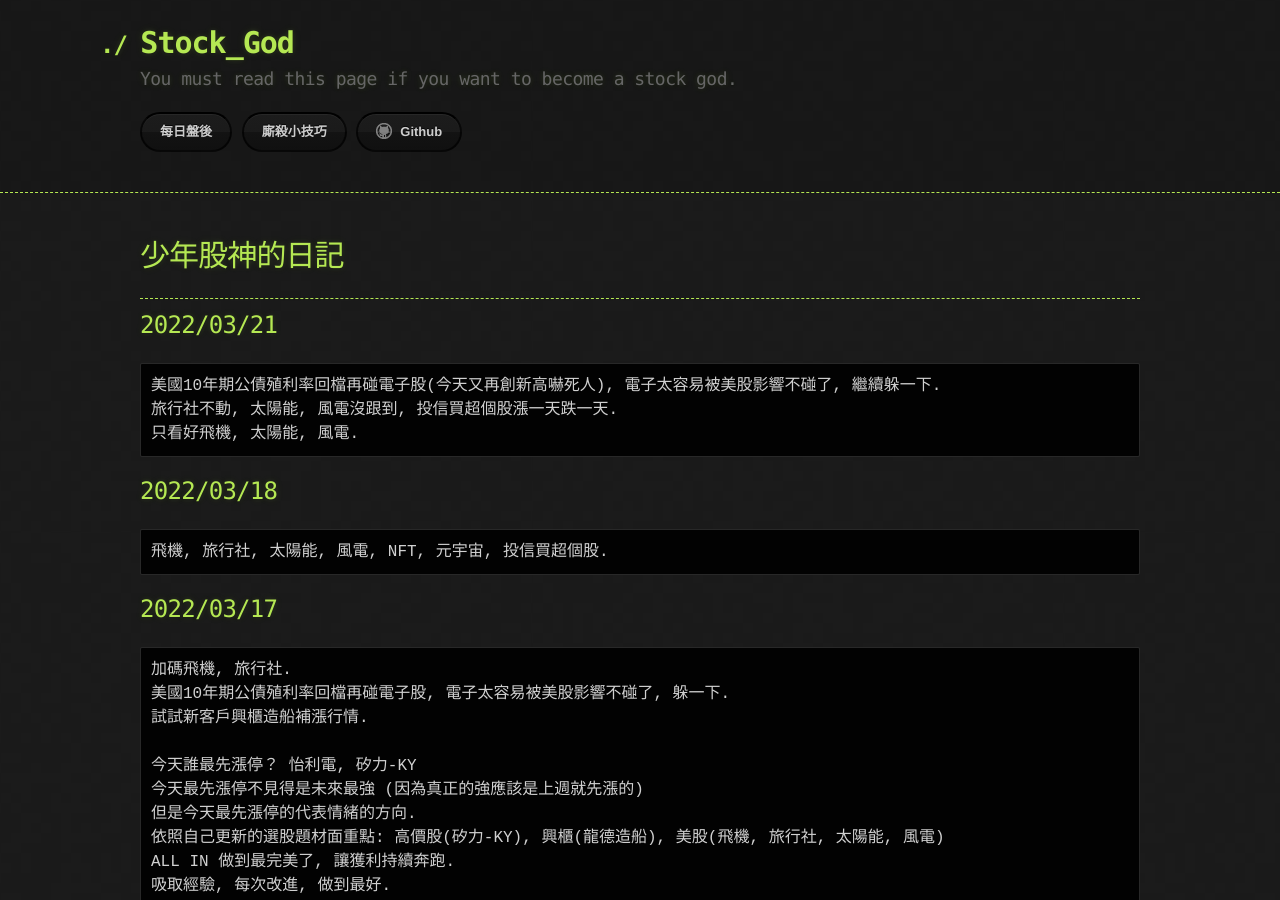
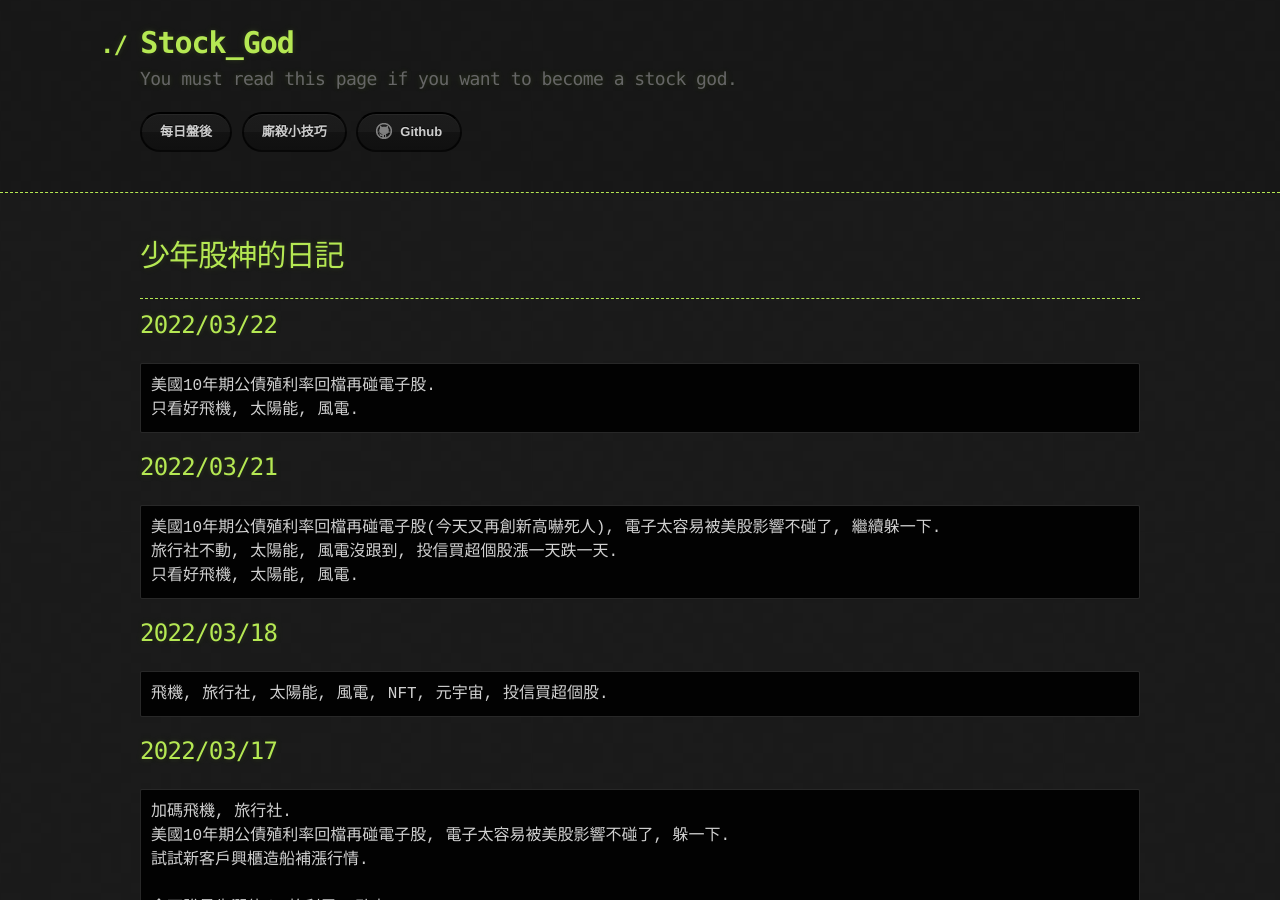
Before and after one commit to lepg5487/Stock_God, a Jekyll site: the page built from index.md, in a window 1280 px wide and 900 px high. Built offline with Jekyll 4.4.1, drawn with Linux system fonts in a browser that asks for light colours; our own code applies the rules of GitHub Pages for plain Markdown files.

Commit message:
Update index.md

````diff
--- a/index.md
+++ b/index.md
@@ -5,6 +5,12 @@ layout: testlayouts
 # 少年股神的日記
 
 ---
+
+## 2022/03/22
+```
+美國10年期公債殖利率回檔再碰電子股.
+只看好飛機, 太陽能, 風電.
+```
 
 ## 2022/03/21
 ```
````
